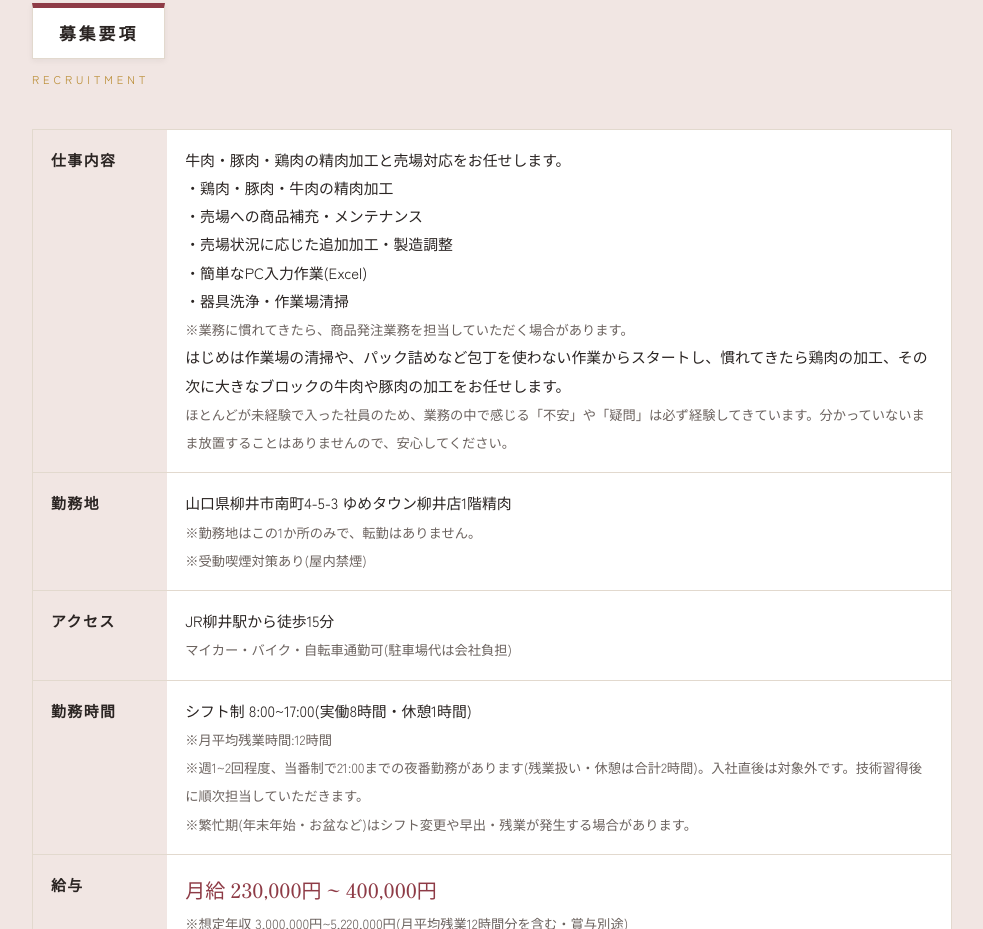
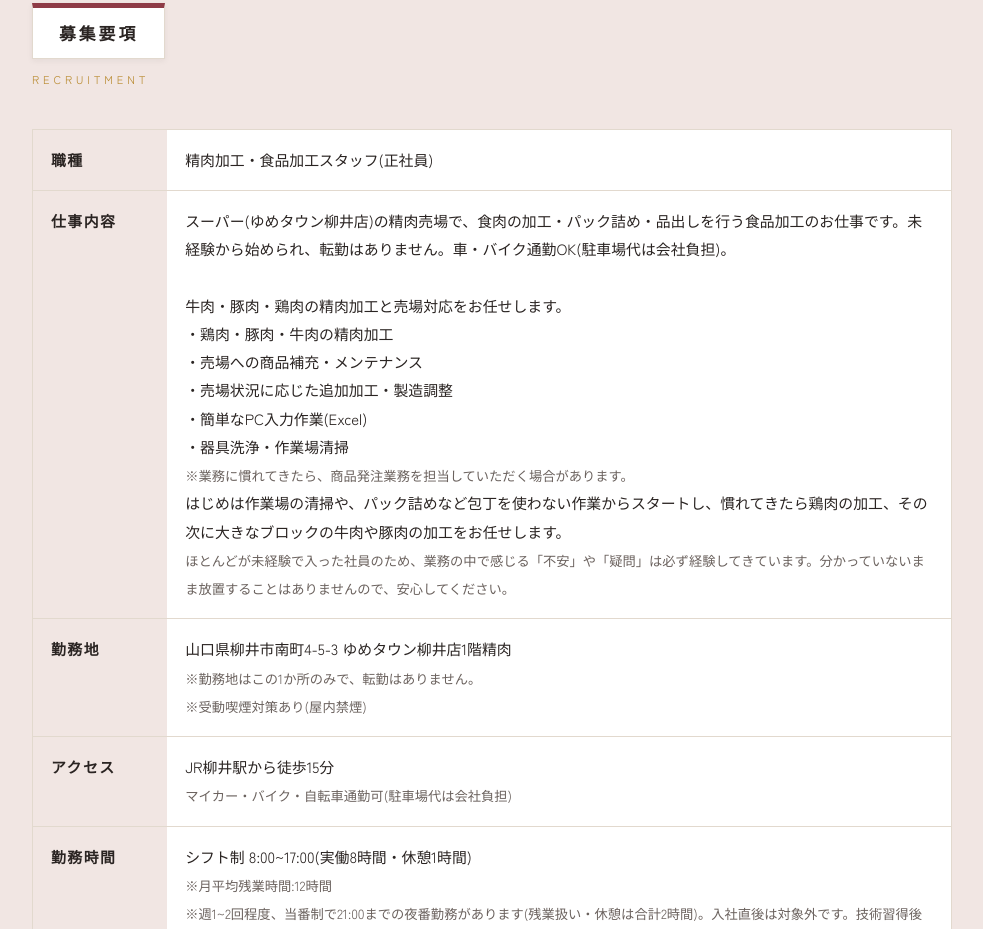
Before and after one commit to okamoto-syouten/saiyo-hp, a plain HTML site: page index.html in a window 1280 px wide. Shown: the part 4496-5425 px from the top of the page, without its empty margins (148-1131 px from the left). Drawn offline with Linux system fonts and the light colour scheme.

Commit message:
Add files via upload

```diff
--- a/index.html
+++ b/index.html
@@ -11,8 +11,8 @@
   gtag('js', new Date());
   gtag('config', 'G-XSJ4F1001V');
 </script>
-  <title>岡本商店の採用情報｜山口県柳井市・精肉加工スタッフ募集</title>
-<meta name="description" content="有限会社岡本商店(山口県柳井市・ゆめタウン柳井店内)の採用ページ。未経験歓迎の精肉加工スタッフを募集中。口福を通じて、幸福を生み出す仲間をお待ちしています。">
+  <title>岡本商店の採用情報｜山口県柳井市・精肉加工・食品加工スタッフ（正社員）募集</title>
+<meta name="description" content="有限会社岡本商店(山口県柳井市・ゆめタウン柳井店内)の採用ページ。未経験歓迎・転勤なしの精肉加工・食品加工スタッフ（正社員）を募集中。口福を通じて、幸福を生み出す仲間をお待ちしています。">
 
 <!-- ============================================================
   ■ 更新するときはここを見てください(総務用メモ)■
@@ -276,7 +276,8 @@ footer{background:var(--sumi);color:#CFC7BF;text-align:center;padding:28px 20px;
     <div class="sec-head"><span class="fuda">募集要項</span><span class="en">RECRUITMENT</span></div>
 
     <table class="spec">
-      <tr><th>仕事内容</th><td>牛肉・豚肉・鶏肉の精肉加工と売場対応をお任せします。<br>・鶏肉・豚肉・牛肉の精肉加工<br>・売場への商品補充・メンテナンス<br>・売場状況に応じた追加加工・製造調整<br>・簡単なPC入力作業(Excel)<br>・器具洗浄・作業場清掃<span class="note"><br>※業務に慣れてきたら、商品発注業務を担当していただく場合があります。</span><br>はじめは作業場の清掃や、パック詰めなど包丁を使わない作業からスタートし、慣れてきたら鶏肉の加工、その次に大きなブロックの牛肉や豚肉の加工をお任せします。<span class="note"><br>ほとんどが未経験で入った社員のため、業務の中で感じる「不安」や「疑問」は必ず経験してきています。分かっていないまま放置することはありませんので、安心してください。</span></td></tr>
+      <tr><th>職種</th><td>精肉加工・食品加工スタッフ(正社員)</td></tr>
+      <tr><th>仕事内容</th><td>スーパー(ゆめタウン柳井店)の精肉売場で、食肉の加工・パック詰め・品出しを行う食品加工のお仕事です。未経験から始められ、転勤はありません。車・バイク通勤OK(駐車場代は会社負担)。<br><br>牛肉・豚肉・鶏肉の精肉加工と売場対応をお任せします。<br>・鶏肉・豚肉・牛肉の精肉加工<br>・売場への商品補充・メンテナンス<br>・売場状況に応じた追加加工・製造調整<br>・簡単なPC入力作業(Excel)<br>・器具洗浄・作業場清掃<span class="note"><br>※業務に慣れてきたら、商品発注業務を担当していただく場合があります。</span><br>はじめは作業場の清掃や、パック詰めなど包丁を使わない作業からスタートし、慣れてきたら鶏肉の加工、その次に大きなブロックの牛肉や豚肉の加工をお任せします。<span class="note"><br>ほとんどが未経験で入った社員のため、業務の中で感じる「不安」や「疑問」は必ず経験してきています。分かっていないまま放置することはありませんので、安心してください。</span></td></tr>
       <tr><th>勤務地</th><td>山口県柳井市南町4-5-3 ゆめタウン柳井店1階精肉<span class="note"><br>※勤務地はこの1か所のみで、転勤はありません。<br>※受動喫煙対策あり(屋内禁煙)</span></td></tr>
       <tr><th>アクセス</th><td>JR柳井駅から徒歩15分<span class="note"><br>マイカー・バイク・自転車通勤可(駐車場代は会社負担)</span></td></tr>
       <tr><th>勤務時間</th><td>シフト制 8:00~17:00(実働8時間・休憩1時間)<span class="note"><br>※月平均残業時間:12時間<br>※週1~2回程度、当番制で21:00までの夜番勤務があります(残業扱い・休憩は合計2時間)。入社直後は対象外です。技術習得後に順次担当していただきます。<br>※繁忙期(年末年始・お盆など)はシフト変更や早出・残業が発生する場合があります。</span></td></tr>
```
